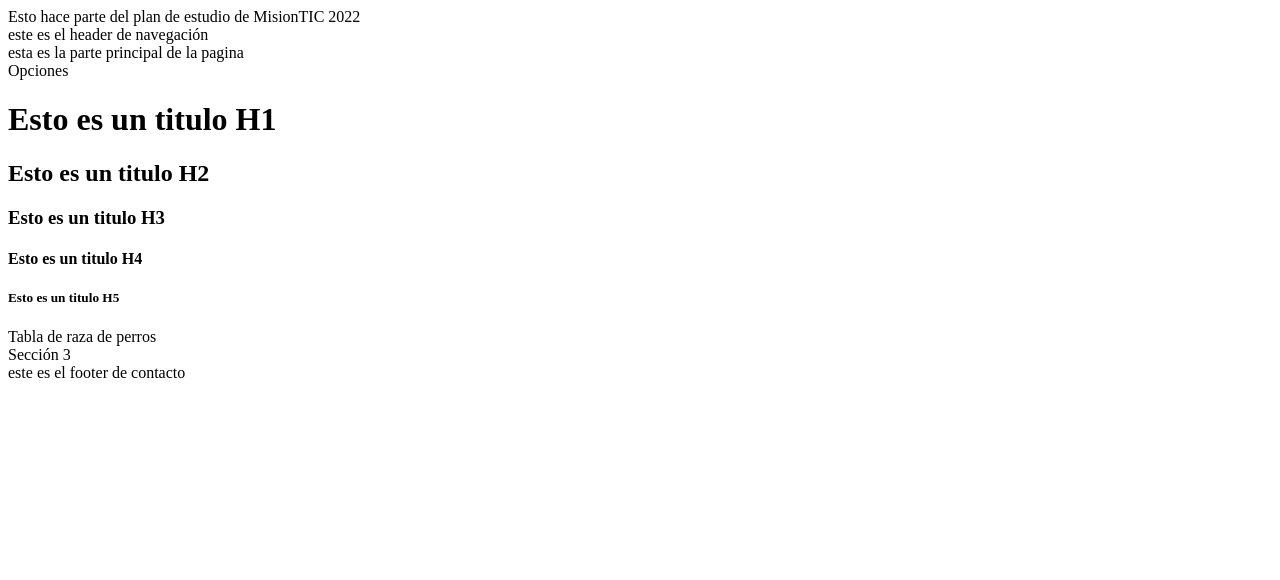
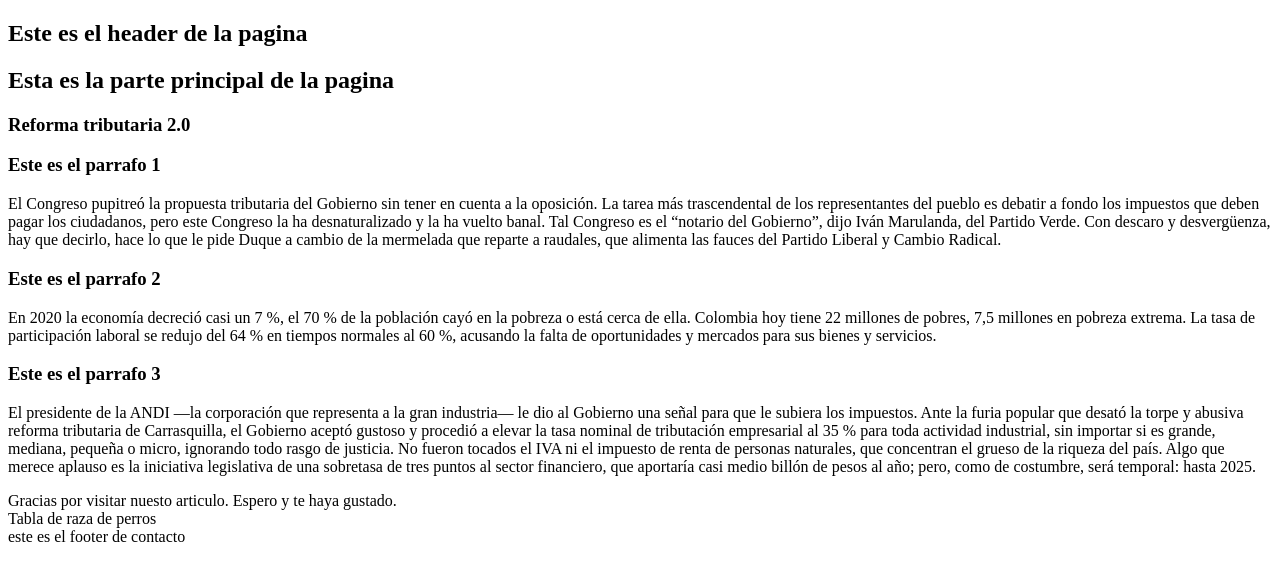
Before and after one commit to royalbarr/DesarrolloSoftware, a plain HTML site: page index.html in a window 1280 px wide. Drawn offline with Linux system fonts and the light colour scheme.

Commit message:
uso de article, p, span

```diff
--- a/index.html
+++ b/index.html
@@ -5,19 +5,28 @@
     <meta http-equiv="X-UA-Compatible" content="IE=edge">
     <meta name="viewport" content="width=device-width, initial-scale=1.0">
     <title>Document</title>
-    <description>Esto hace parte del plan de estudio de MisionTIC 2022</description>
+
 </head>
 <body>
-    <header>este es el header de navegación</header>
-    <main>esta es la parte principal de la pagina</main>
-    <section>Opciones</section>
-    <h1>Esto es un titulo H1</h1>
-    <h2>Esto es un titulo H2</h2>
-    <h3>Esto es un titulo H3</h3>
-    <h4>Esto es un titulo H4</h4>
-    <h5>Esto es un titulo H5</h5>
+    <header><h2>Este es el header de la pagina</h2></header>
+    <main><h2> Esta es la parte principal de la pagina</h2></main>
+    <section>
+        <article>
+            <h1>Reforma tributaria 2.0</h1>
+
+            <h3>Este es el parrafo 1</h3>
+            <p>El Congreso pupitreó la propuesta tributaria del Gobierno sin tener en cuenta a la oposición. La tarea más trascendental de los representantes del pueblo es debatir a fondo los impuestos que deben pagar los ciudadanos, pero este Congreso la ha desnaturalizado y la ha vuelto banal. Tal Congreso es el “notario del Gobierno”, dijo Iván Marulanda, del Partido Verde. Con descaro y desvergüenza, hay que decirlo, hace lo que le pide Duque a cambio de la mermelada que reparte a raudales, que alimenta las fauces del Partido Liberal y Cambio Radical.</p>
+
+            <h3>Este es el parrafo 2</h3>
+            <p>En 2020 la economía decreció casi un 7 %, el 70 % de la población cayó en la pobreza o está cerca de ella. Colombia hoy tiene 22 millones de pobres, 7,5 millones en pobreza extrema. La tasa de participación laboral se redujo del 64 % en tiempos normales al 60 %, acusando la falta de oportunidades y mercados para sus bienes y servicios.</p>
+
+            <h3>Este es el parrafo 3</h3>
+            <p>El presidente de la ANDI —la corporación que representa a la gran industria— le dio al Gobierno una señal para que le subiera los impuestos. Ante la furia popular que desató la torpe y abusiva reforma tributaria de Carrasquilla, el Gobierno aceptó gustoso y procedió a elevar la tasa nominal de tributación empresarial al 35 % para toda actividad industrial, sin importar si es grande, mediana, pequeña o micro, ignorando todo rasgo de justicia. No fueron tocados el IVA ni el impuesto de renta de personas naturales, que concentran el grueso de la riqueza del país. Algo que merece aplauso es la iniciativa legislativa de una sobretasa de tres puntos al sector financiero, que aportaría casi medio billón de pesos al año; pero, como de costumbre, será temporal: hasta 2025.</p>
+
+            <span>Gracias por visitar nuesto articulo. Espero y te haya gustado.</span>
+        </article>
+    </section>
     <section>Tabla de raza de perros</section>
-    <section>Sección 3</section>
     <footer>este es el footer de contacto</footer>
 </body>
 </html>
```
